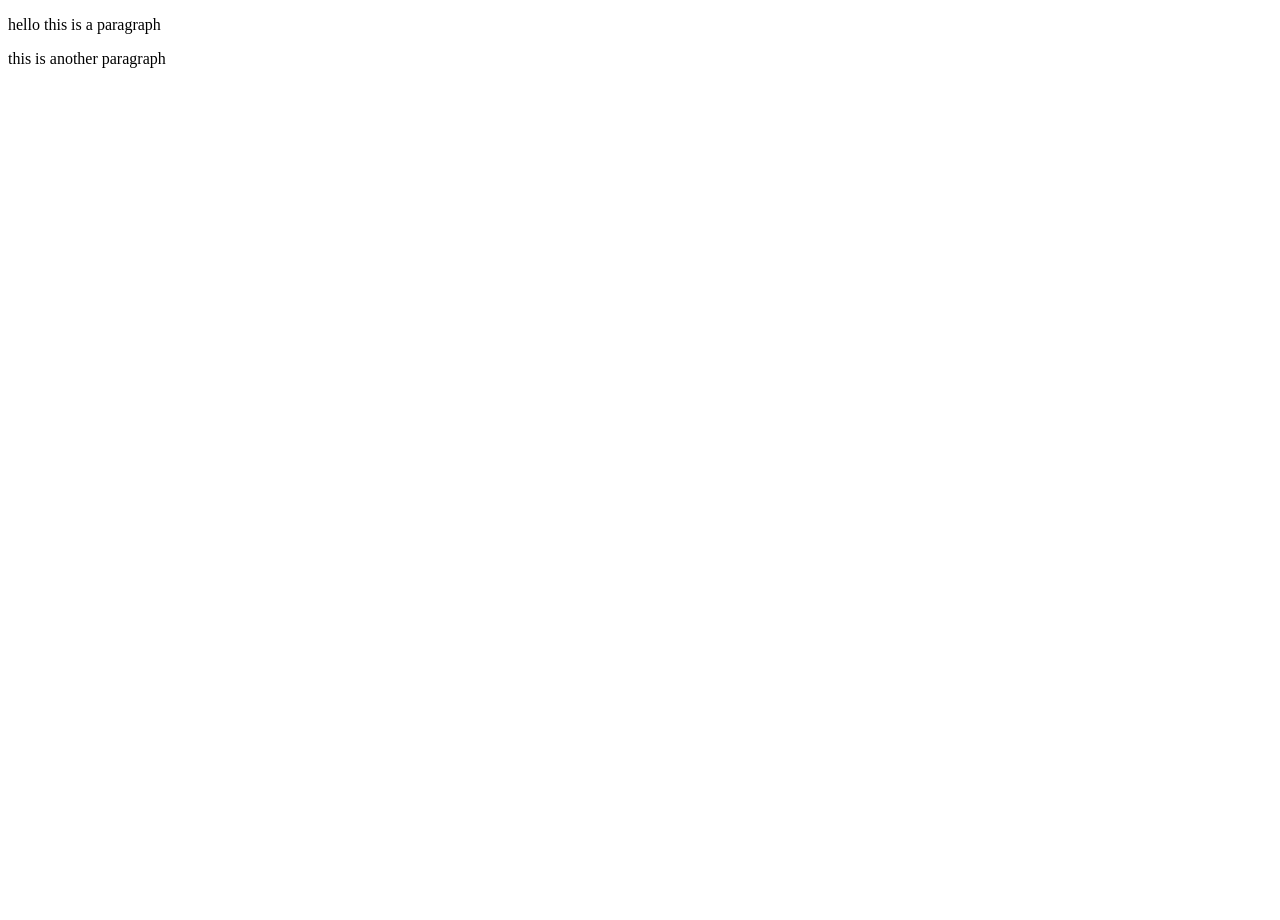
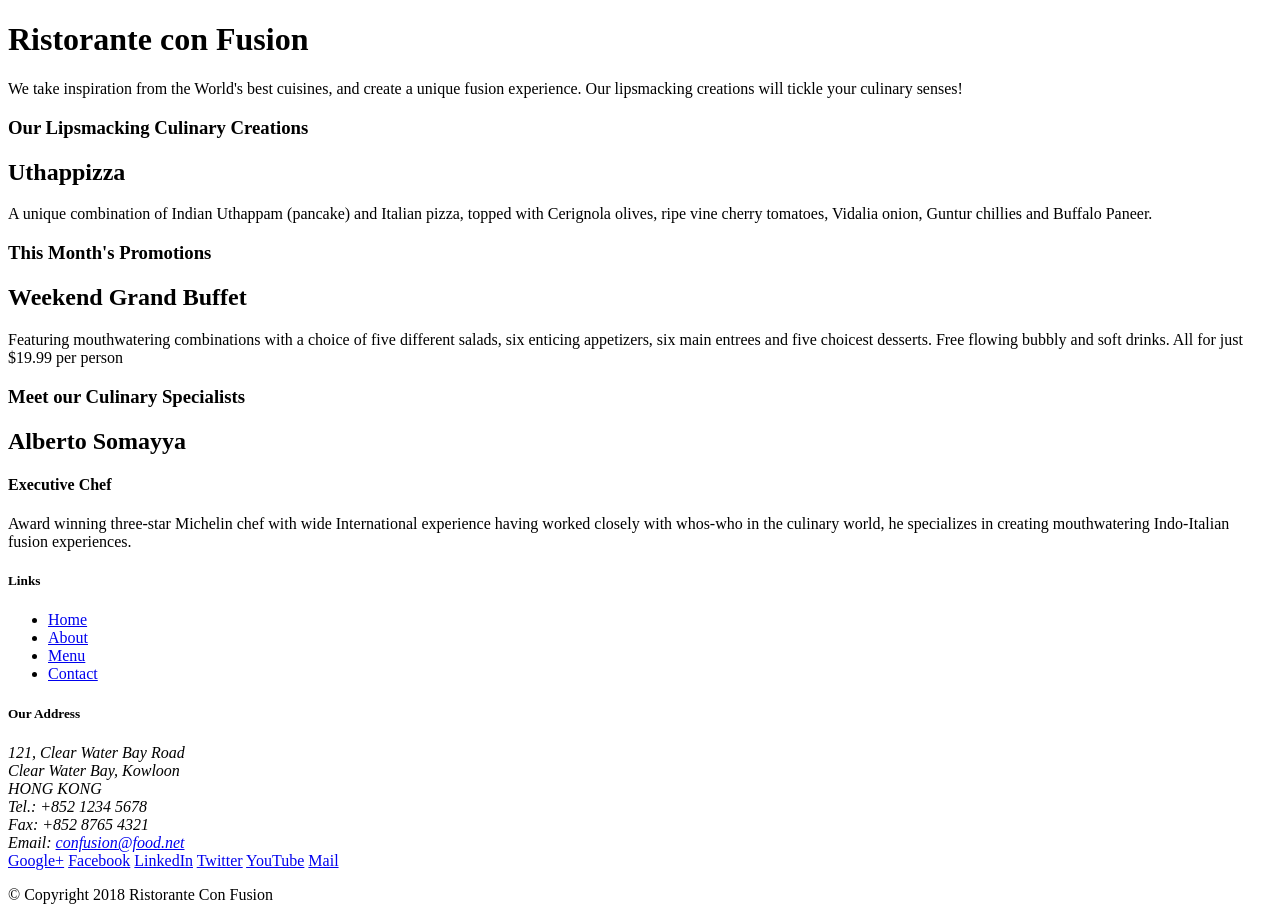
Before and after one commit to iamhimanshu001239/git-tests, a website: page index.html in a window 1280 px wide. Before the commit the page ends 800 px from the top, so only its background shows below. Drawn offline with Linux system fonts and the light colour scheme.

Commit message:
new commit

```diff
--- a/index.html
+++ b/index.html
@@ -1,11 +1,101 @@
 <!DOCTYPE html>
-<html>
+<html lang="en">
+
 <head>
-	<title>index</title>
-	<p>hello this is a paragraph</p>
-	<p>this is another paragraph </p>
+    <title>Ristorante Con Fusion</title>
 </head>
+
 <body>
 
+    <header>
+        <div>
+            <div>
+                <div>
+                    <h1>Ristorante con Fusion</h1>
+                    <p>We take inspiration from the World's best cuisines, and create a unique fusion experience. Our lipsmacking creations will tickle your culinary senses!</p>
+                </div>
+                <div>
+                </div>
+            </div>
+        </div>
+    </header>
+
+    <div>
+        <div>
+            <div>
+                <h3>Our Lipsmacking Culinary Creations</h3>
+            </div>
+            <div>
+                <h2>Uthappizza</h2>
+                <p>A unique combination of Indian Uthappam (pancake) and Italian pizza, topped with Cerignola olives, ripe vine cherry tomatoes, Vidalia onion, Guntur chillies and Buffalo Paneer.</p>
+            </div>
+        </div>
+
+
+        <div>
+            <div>
+                <h3>This Month's Promotions</h3>
+            </div>
+            <div>
+                <h2>Weekend Grand Buffet</h2>
+                <p>Featuring mouthwatering combinations with a choice of five different salads, six enticing appetizers, six main entrees and five choicest desserts. Free flowing bubbly and soft drinks. All for just $19.99 per person </p>
+            </div>
+        </div>
+
+        <div>
+            <div>
+                <h3>Meet our Culinary Specialists</h3>
+            </div>
+            <div>
+                <h2>Alberto Somayya</h2>
+                <h4>Executive Chef</h4>
+                <p>Award winning three-star Michelin chef with wide International experience having worked closely with whos-who in the culinary world, he specializes in creating mouthwatering Indo-Italian fusion experiences. </p>
+            </div>
+        </div>
+    </div>
+
+    <footer>
+        <div>
+            <div>
+                <div>
+                    <h5>Links</h5>
+                    <ul>
+                        <li><a href="#">Home</a></li>
+                        <li><a href="#">About</a></li>
+                        <li><a href="#">Menu</a></li>
+                        <li><a href="#">Contact</a></li>
+                    </ul>
+                </div>
+                <div>
+                    <h5>Our Address</h5>
+                    <address>
+		              121, Clear Water Bay Road<br>
+		              Clear Water Bay, Kowloon<br>
+		              HONG KONG<br>
+		              Tel.: +852 1234 5678<br>
+		              Fax: +852 8765 4321<br>
+		              Email: <a href="mailto:confusion@food.net">confusion@food.net</a>
+		           </address>
+                </div>
+                <div>
+                    <div>
+                        <a href="http://google.com/+">Google+</a>
+                        <a href="http://www.facebook.com/profile.php?id=">Facebook</a>
+                        <a href="http://www.linkedin.com/in/">LinkedIn</a>
+                        <a href="http://twitter.com/">Twitter</a>
+                        <a href="http://youtube.com/">YouTube</a>
+                        <a href="mailto:">Mail</a>
+                    </div>
+                </div>
+           </div>
+           <div>
+                <div>
+                    <p>© Copyright 2018 Ristorante Con Fusion</p>
+                </div>
+           </div>
+        </div>
+    </footer>
+
 </body>
+
 </html>
```
